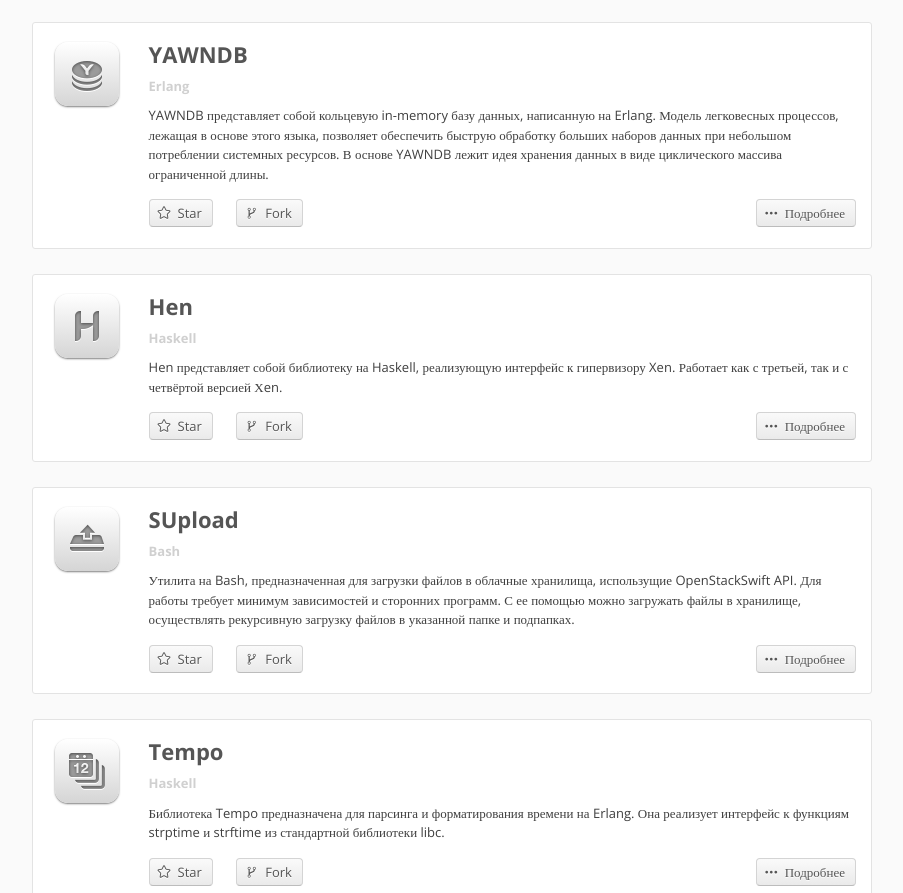
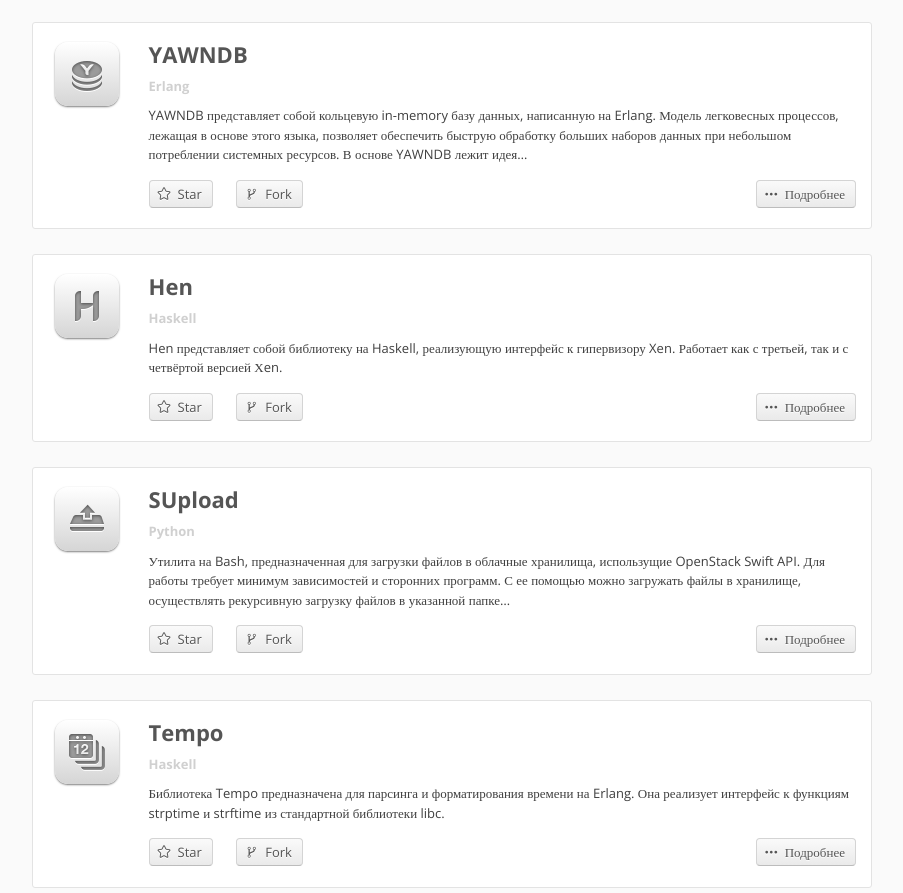
Before and after one commit to digideskio/selectel.github.io, a plain HTML site: page index.html in a window 1280 px wide. Shown: the part 639-1532 px from the top of the page, without its empty margins (188-1091 px from the left). Drawn offline with nearby package versions, Linux system fonts and the light colour scheme; some packages are replaced by stand-ins of ours; no server answers; a script that the page names is missing.

Commit message:
Исправление ошибок

```diff
--- a/index.html
+++ b/index.html
@@ -72,7 +72,7 @@
                 Pyte
               </h1>
               <p>
-                VTXXX–совместимый эмулятор терминала, написанный на Python. ХХХ обозначает серию видеотерминалов, разработанных компанией DEC в период 1970 - 1995. Первым и самым известным является, конечно же, терминал VT100, ныне де-факто являющийся стандартом для всех виртуальных терминалов.
+                VTXXX–совместимый эмулятор терминала, написанный на Python. ХХХ обозначает серию видеотерминалов, разработанных компанией DEC в период 1970-1995. Первым и самым известным является, конечно же, терминал VT100, ныне де-факто являющийся стандартом для всех виртуальных терминалов.
               </p>
               <a class="btn big" href="/projects/pyte">Подробнее</a>
             </div>
@@ -83,7 +83,7 @@
                 YAWNDB
               </h1>
               <p>
-                YAWNDB представляет собой кольцевую in-memory базу данных, написанную на Erlang. Модель легковесных процессов, лежащая в основе этого языка, позволяет обеспечить быструю обработку больших наборов данных при небольшом потреблении системных ресурсов. В основе YAWNDB лежит идея хранения данных в виде циклического массива ограниченной длины.
+                YAWNDB представляет собой кольцевую in-memory базу данных, написанную на Erlang. Модель легковесных процессов, лежащая в основе этого языка, позволяет обеспечить быструю обработку больших наборов данных при небольшом потреблении системных ресурсов. В основе YAWNDB лежит идея…
               </p>
               <a class="btn big" href="/projects/yawndb">Подробнее</a>
             </div>
@@ -94,7 +94,7 @@
                 SUpload
               </h1>
               <p>
-                Утилита на Bash, предназначенная для загрузки файлов в облачные хранилища, использущие OpenStackSwift API. Для работы требует минимум зависимостей и сторонних программ. С ее помощью можно загружать файлы в хранилище, осуществлять рекурсивную загрузку файлов в указанной папке и подпапках.
+                Утилита на Bash, предназначенная для загрузки файлов в облачные хранилища, использущие OpenStack Swift API. Для работы требует минимум зависимостей и сторонних программ. С ее помощью можно загружать файлы в хранилище, осуществлять рекурсивную загрузку файлов в указанной папке…
               </p>
               <a class="btn big" href="/projects/supload">Подробнее</a>
             </div>
@@ -121,7 +121,7 @@
               </h4>
             </hgroup>
             <p>
-              VTXXX–совместимый эмулятор терминала, написанный на Python. ХХХ обозначает серию видеотерминалов, разработанных компанией DEC в период 1970 - 1995. Первым и самым известным является, конечно же, терминал VT100, ныне де-факто являющийся стандартом для всех виртуальных терминалов.
+              VTXXX–совместимый эмулятор терминала, написанный на Python. ХХХ обозначает серию видеотерминалов, разработанных компанией DEC в период 1970-1995. Первым и самым известным является, конечно же, терминал VT100, ныне де-факто являющийся стандартом для всех виртуальных терминалов.
             </p>
             <div class="github-repo" data-repo="selectel/pyte">
               <div class="git-btn-wrapper stars">
@@ -152,7 +152,7 @@
               </h4>
             </hgroup>
             <p>
-              YAWNDB представляет собой кольцевую in-memory базу данных, написанную на Erlang. Модель легковесных процессов, лежащая в основе этого языка, позволяет обеспечить быструю обработку больших наборов данных при небольшом потреблении системных ресурсов. В основе YAWNDB лежит идея хранения данных в виде циклического массива ограниченной длины.
+              YAWNDB представляет собой кольцевую in-memory базу данных, написанную на Erlang. Модель легковесных процессов, лежащая в основе этого языка, позволяет обеспечить быструю обработку больших наборов данных при небольшом потреблении системных ресурсов. В основе YAWNDB лежит идея…
             </p>
             <div class="github-repo" data-repo="selectel/yawndb">
               <div class="git-btn-wrapper stars">
@@ -210,11 +210,11 @@
                 </h2>
               </a>
               <h4>
-                Bash
+                Python
               </h4>
             </hgroup>
             <p>
-              Утилита на Bash, предназначенная для загрузки файлов в облачные хранилища, использущие OpenStackSwift API. Для работы требует минимум зависимостей и сторонних программ. С ее помощью можно загружать файлы в хранилище, осуществлять рекурсивную загрузку файлов в указанной папке и подпапках.
+              Утилита на Bash, предназначенная для загрузки файлов в облачные хранилища, использущие OpenStack Swift API. Для работы требует минимум зависимостей и сторонних программ. С ее помощью можно загружать файлы в хранилище, осуществлять рекурсивную загрузку файлов в указанной папке…
             </p>
             <div class="github-repo" data-repo="selectel/supload">
               <div class="git-btn-wrapper stars">
```
Also changed, not shown: projects/pyte/index.html (+1 -1 lines), projects/supload/index.html (+2 -2 lines), projects/yawndb/index.html (+1 -1 lines), old/params.json (renamed from params.json).
